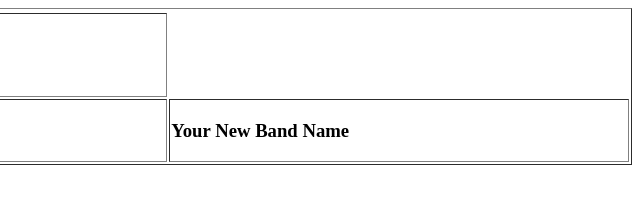
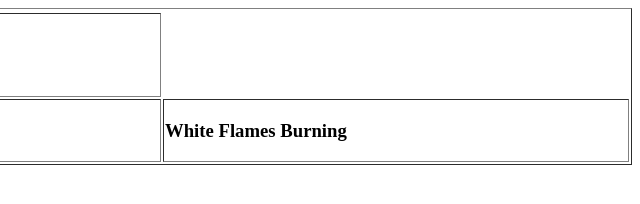
Before and after one commit to AaronGavendo/G01_BandNameGenerator, a plain HTML site: page index.html in a window 1280 px wide. Both pictures are taken after a click on the button "Get Band Name". Shown: the full height of the page, 640-1280 px from the left. Drawn offline with Linux system fonts and the light colour scheme.

Commit message:
#4 Allow random band names to be generated from a small word bank

```diff
--- a/bng.js
+++ b/bng.js
@@ -3,15 +3,26 @@ $(document).ready(function () //Function to run when website is loaded
     var word1 = "Your";
     var word2 = "New";
     var word3 = "Band Name";
-
-
-
-
+    var pick1 = 0;
+    var pick2 = 0;
+    var pick3 = 0;
+    var list1 = ["Black", "Good", "Evil", "High", "Broken", "White"];
+    var list2 = ["Wolf", "Man", "Apple", "Thorn", "Heart", "Flames"];
+    var list3 = ["Rising", "Walking", "of Fire", "In The House", "Burning", "of Doom"];
 
     $("#Generate").click(function () //For testing
     {
+        pick1 = Math.floor((Math.random() * 5) + 1);
+        pick2 = Math.floor((Math.random() * 5) + 1);
+        pick3 = Math.floor((Math.random() * 5) + 1);
+
+        console.log(pick1, pick2, pick3);
+
+        word1 = list1[pick1];
+        word2 = list2[pick2];
+        word3 = list3[pick3];
+
+
         document.getElementById("outputText").innerHTML = word1 + " " + word2 + " " + word3;
     });
-
-
 });
--- a/index.html
+++ b/index.html
@@ -5,7 +5,7 @@ By: Aaron Gavendo
 <!DOCTYPE html>
 <html xmlns="http://www.w3.org/1999/xhtml">
 <head>
-    <title>Aaron's Slots</title>
+    <title>Aaron's Band Name Generator</title>
     <script src="jquery-2.1.1.min.js"></script>
     <script src="bng.js"></script>
 </head>
```
